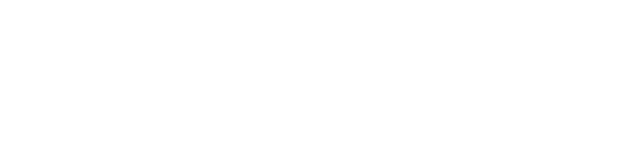
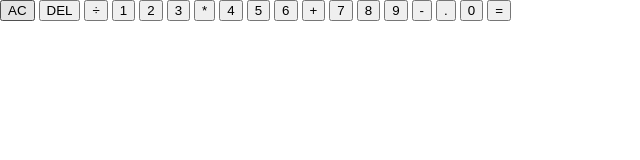
Before and after one commit to LuisCorrea1/calculator, a plain HTML site: page index.html in a window 1280 px wide. Shown: the whole page, without its empty margins (0-640 px from the left). Drawn offline with Linux system fonts and the light colour scheme.

Commit message:
HTML structure and CSS reset

```diff
--- a/css/style.css
+++ b/css/style.css
@@ -0,0 +1,4 @@
+* {
+    margin: 0 auto;
+    box-sizing: border-box;
+}
--- a/index.html
+++ b/index.html
@@ -1,5 +1,6 @@
 <!DOCTYPE html>
 <html lang="en">
+
 <head>
     <meta charset="UTF-8">
     <meta http-equiv="X-UA-Compatible" content="IE=edge">
@@ -7,8 +8,35 @@
     <link rel="stylesheet" href="./css/style.css">
     <title>Calculator</title>
 </head>
+
 <body>
-
+    <div class="container">
+        <div class="calculator-grid">
+            <div class="screen">
+                <div class="operand1"></div>
+                <div class="operand2"></div>
+            </div>
+            <button class="span-2">AC</button>
+            <button>DEL</button>
+            <button>÷</button>
+            <button>1</button>
+            <button>2</button>
+            <button>3</button>
+            <button>*</button>
+            <button>4</button>
+            <button>5</button>
+            <button>6</button>
+            <button>+</button>
+            <button>7</button>
+            <button>8</button>
+            <button>9</button>
+            <button>-</button>
+            <button>.</button>
+            <button>0</button>
+            <button class="span-2">=</button>
+        </div>
+    </div>
     <script src="./js/app.js"></script>
 </body>
+
 </html>
```
